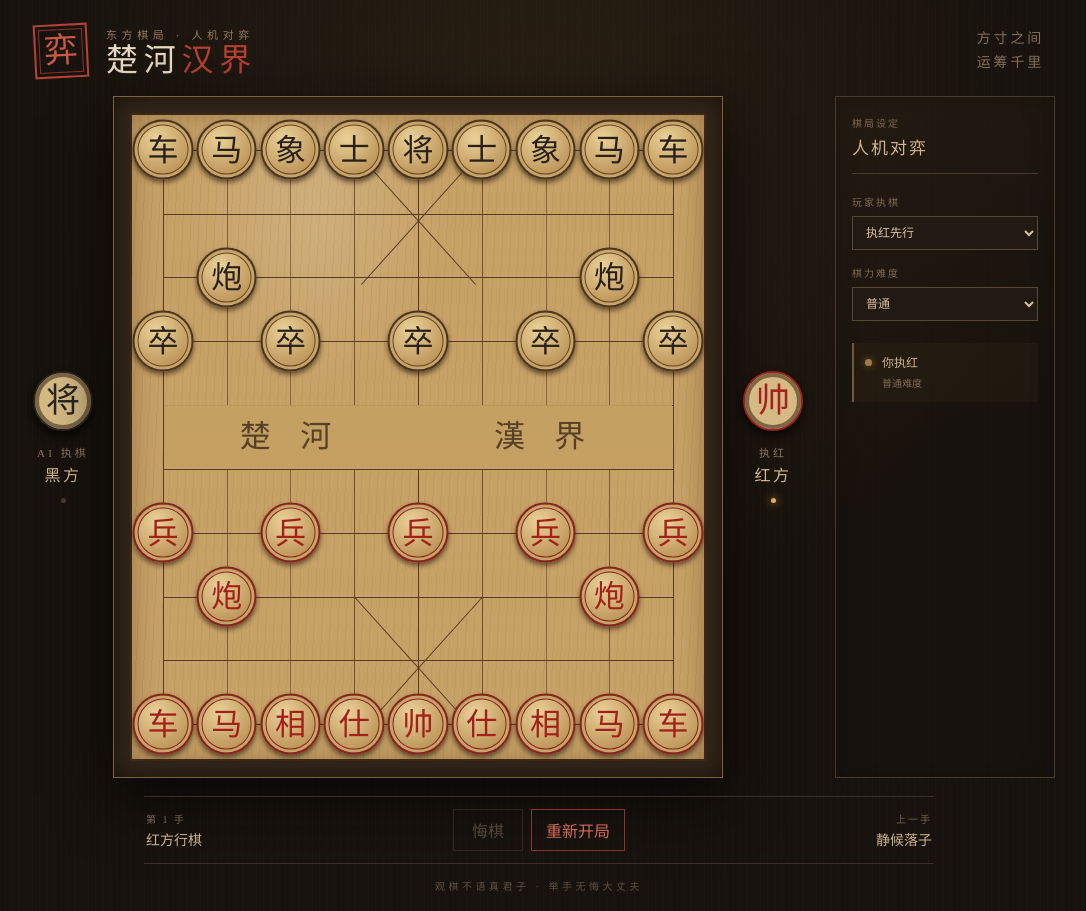
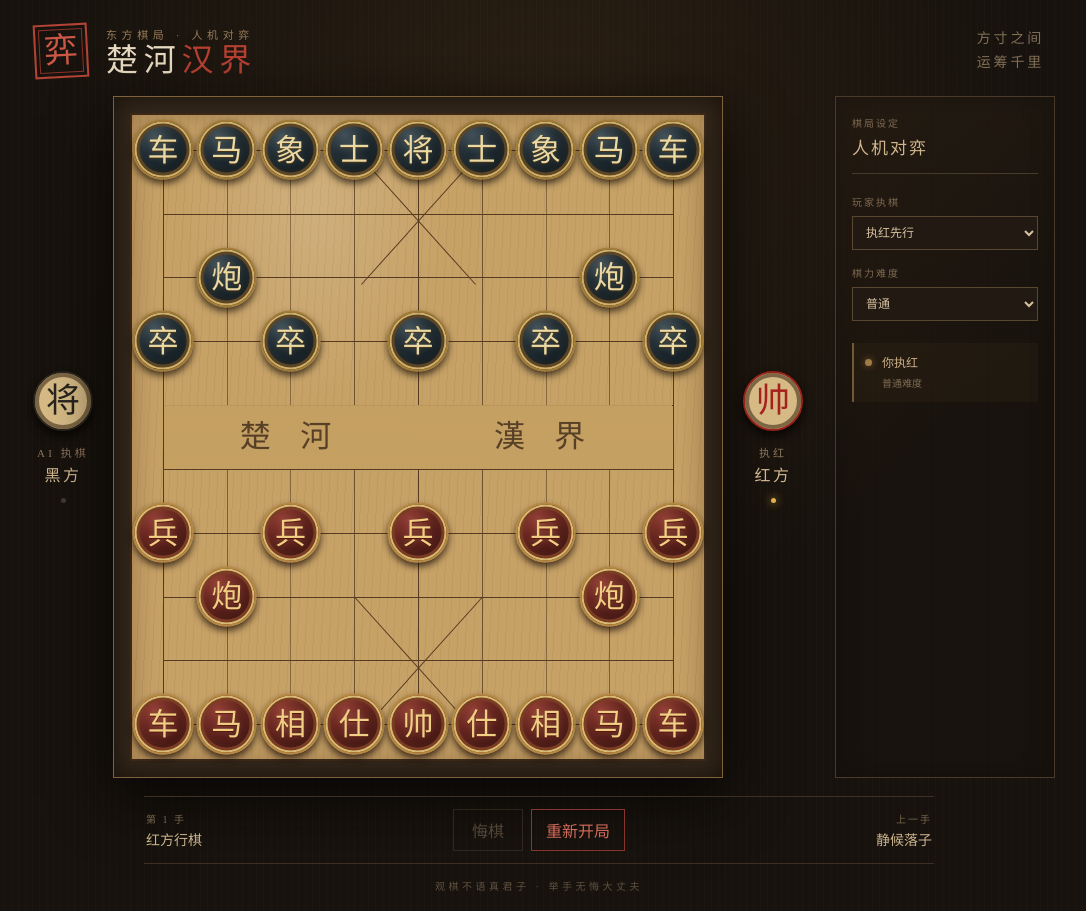
Before and after one commit to ljy-codes/chinese-chess, a React (Vite) app: page / in a window 1280 px wide. Shown: the whole page, without its empty margins (101-1187 px from the left). Built offline with nearby package versions, Linux system fonts and the light colour scheme; a web font is replaced by a local one.

Commit message:
Refine chess piece styling and move traces

```diff
--- a/src/components/ChessBoard.tsx
+++ b/src/components/ChessBoard.tsx
@@ -57,9 +57,7 @@ export function ChessBoard({ boardIndex, disabled, lastMove, legalMoveKeys, rece
                   className={`move-trace ${marker.side} ${marker.endpoint}`}
                   aria-hidden="true"
                   key={`${marker.side}-${marker.endpoint}`}
-                >
-                  {marker.endpoint === 'from' ? '起' : '落'}
-                </span>
+                />
               ))}
             </button>
           );
--- a/src/styles.css
+++ b/src/styles.css
@@ -208,19 +208,35 @@ h1 span { color: #b74032; }
   inset: 2%;
   display: grid;
   place-items: center;
-  border: clamp(1px, .35vw, 2px) solid #4b3520;
+  border: clamp(1px, .35vw, 2px) solid #a37b38;
   border-radius: 50%;
-  color: #282019;
+  color: #ead9a4;
   background:
-    radial-gradient(circle at 38% 30%, #ead198, #bf985c 68%, #8d6638 100%);
-  box-shadow: inset 0 0 0 3px #c8a468, inset 0 0 0 4px #644725, 0 3px 5px rgba(35,20,9,.62);
+    radial-gradient(circle at 34% 25%, #40505a 0, #202d35 34%, #111b21 72%, #080d10 100%);
+  text-shadow: 0 1px 0 #4a3517, 0 0 6px rgba(230, 204, 137, .2);
+  box-shadow:
+    inset 0 0 0 2px #ceb06a,
+    inset 0 0 0 5px #5b4525,
+    inset 0 0 15px rgba(188, 157, 83, .2),
+    0 4px 7px rgba(20, 12, 7, .72);
   font: clamp(18px, 4.1vw, 31px)/1 'Ma Shan Zheng', cursive;
   transition: transform .14s ease, filter .14s ease;
 }
 
-.piece.red { color: #a31f19; border-color: #85241d; box-shadow: inset 0 0 0 3px #c8a468, inset 0 0 0 4px #85241d, 0 3px 5px rgba(35,20,9,.62); }
+.piece.red {
+  color: #f0cf85;
+  border-color: #b48742;
+  background:
+    radial-gradient(circle at 34% 25%, #8f3b35 0, #64231f 36%, #3b1211 74%, #210908 100%);
+  text-shadow: 0 1px 0 #5b160f, 0 0 7px rgba(244, 207, 126, .24);
+  box-shadow:
+    inset 0 0 0 2px #d8bb72,
+    inset 0 0 0 5px #7b3c24,
+    inset 0 0 15px rgba(230, 177, 82, .2),
+    0 4px 7px rgba(20, 8, 6, .74);
+}
 .point:hover .piece, .point.selected .piece { transform: translateY(-2px); filter: brightness(1.12); }
-.point.selected .piece { box-shadow: inset 0 0 0 3px #d8bc7e, inset 0 0 0 5px #cf9d38, 0 0 15px #e8b347; }
+.point.selected .piece { box-shadow: inset 0 0 0 2px #f1d890, inset 0 0 0 5px #9c7432, 0 0 16px rgba(236, 199, 112, .9); }
 .point.last:not(.selected) .piece { filter: brightness(1.08); }
 
 .point.legal::after {
@@ -253,31 +269,12 @@ h1 span { color: #b74032; }
   border: 3px solid;
   border-radius: 50%;
   pointer-events: none;
-  font-size: 0;
 }
 
 .move-trace.from { border-style: dashed; opacity: .82; }
 .move-trace.to { border-style: solid; box-shadow: 0 0 10px currentColor; }
-.move-trace.red { --trace-color: #c83028; color: var(--trace-color); }
-.move-trace.black { --trace-color: #243b51; color: var(--trace-color); }
-
-.move-trace::after {
-  position: absolute;
-  top: -8px;
-  right: -8px;
-  width: 19px;
-  height: 19px;
-  border: 1px solid var(--trace-color);
-  border-radius: 50%;
-  color: #f4e5c8;
-  background: var(--trace-color);
-  font: 11px/17px 'Noto Serif SC', serif;
-  text-align: center;
-  box-shadow: 0 2px 5px rgba(31, 18, 9, .45);
-}
-
-.move-trace.from::after { content: '起'; }
-.move-trace.to::after { content: '落'; }
+.move-trace.red { color: #cf5849; }
+.move-trace.black { color: #9eb6c2; }
 
 @keyframes legal-breathe {
   to { transform: scale(1.28); opacity: .68; }
```
Also changed, not shown: 2 other files (tests, documents, lock files or other folders).
